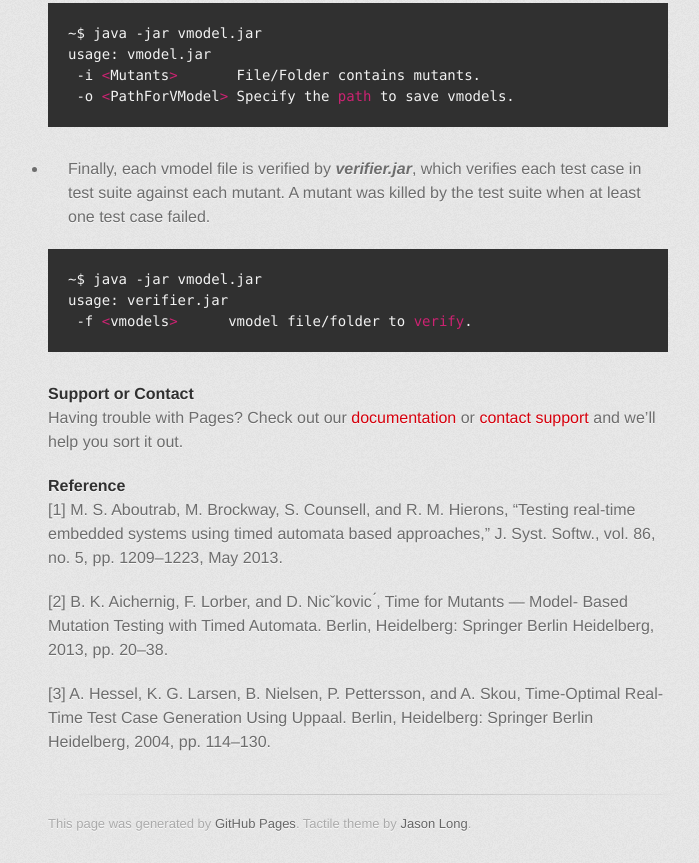
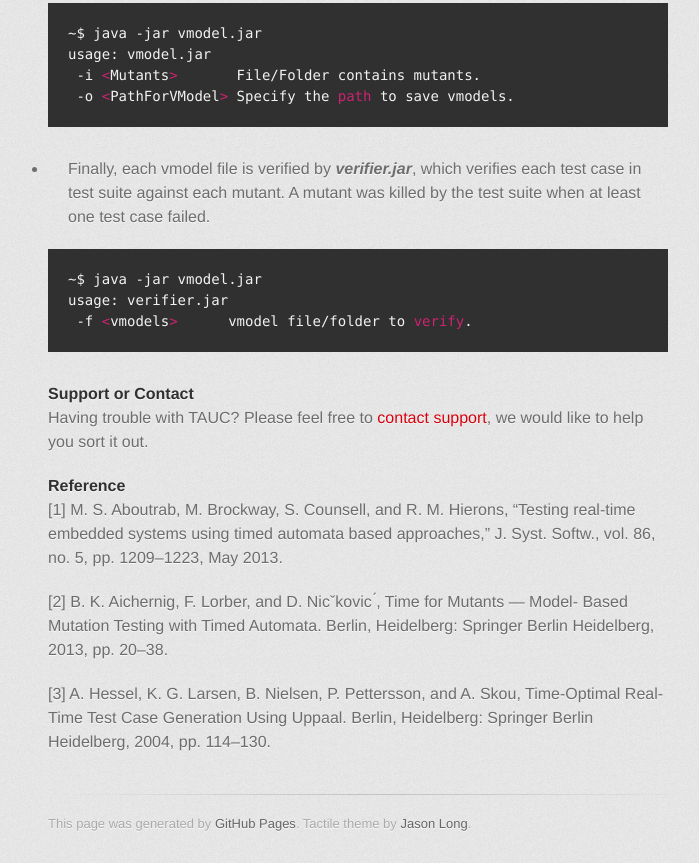
Before and after one commit to taucgen/taucgen.github.io, a plain HTML site: page index.html in a window 1280 px wide. Shown: the part 1891-2754 px from the top of the page, without its empty margins (282-981 px from the left). Drawn offline with Linux system fonts and the light colour scheme; a web font is replaced by a local one.

Commit message:
Replace master branch with page content via GitHub

```diff
--- a/index.html
+++ b/index.html
@@ -109,7 +109,7 @@ usage: verifier.jar
 <h4>
 <a id="support-or-contact" class="anchor" href="#support-or-contact" aria-hidden="true"><span aria-hidden="true" class="octicon octicon-link"></span></a>Support or Contact</h4>
 
-<p>Having trouble with Pages? Check out our <a href="https://help.github.com/pages">documentation</a> or <a href="https://github.com/contact">contact support</a> and we’ll help you sort it out.</p>
+<p>Having trouble with TAUC? Please feel free to <a href="mailto:chunhui.wang@uni.lu">contact support</a>, we would like to help you sort it out.</p>
 
 <h4>
 <a id="reference" class="anchor" href="#reference" aria-hidden="true"><span aria-hidden="true" class="octicon octicon-link"></span></a>Reference</h4>
```
Also changed, not shown: params.json (+1 -1 lines).
